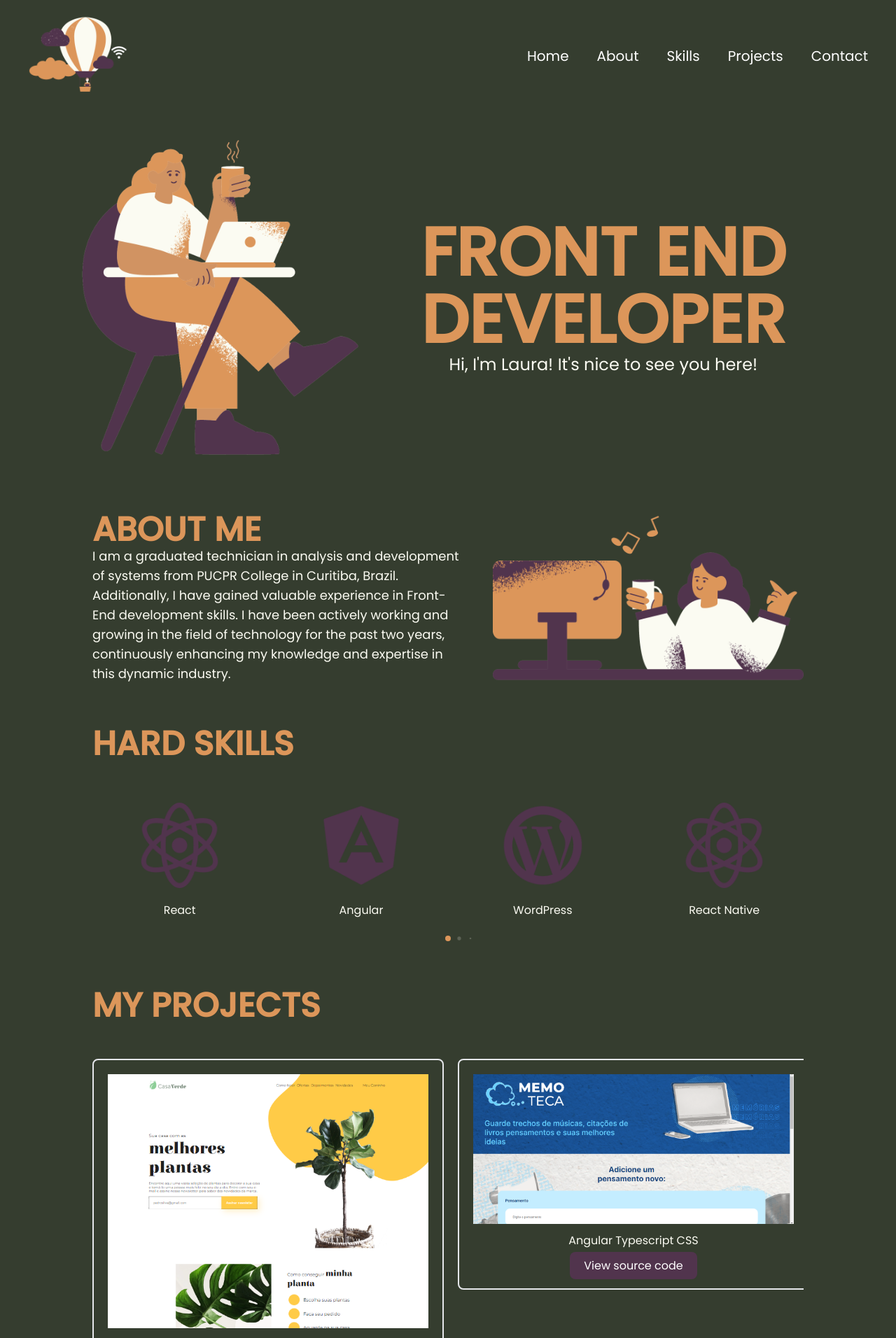
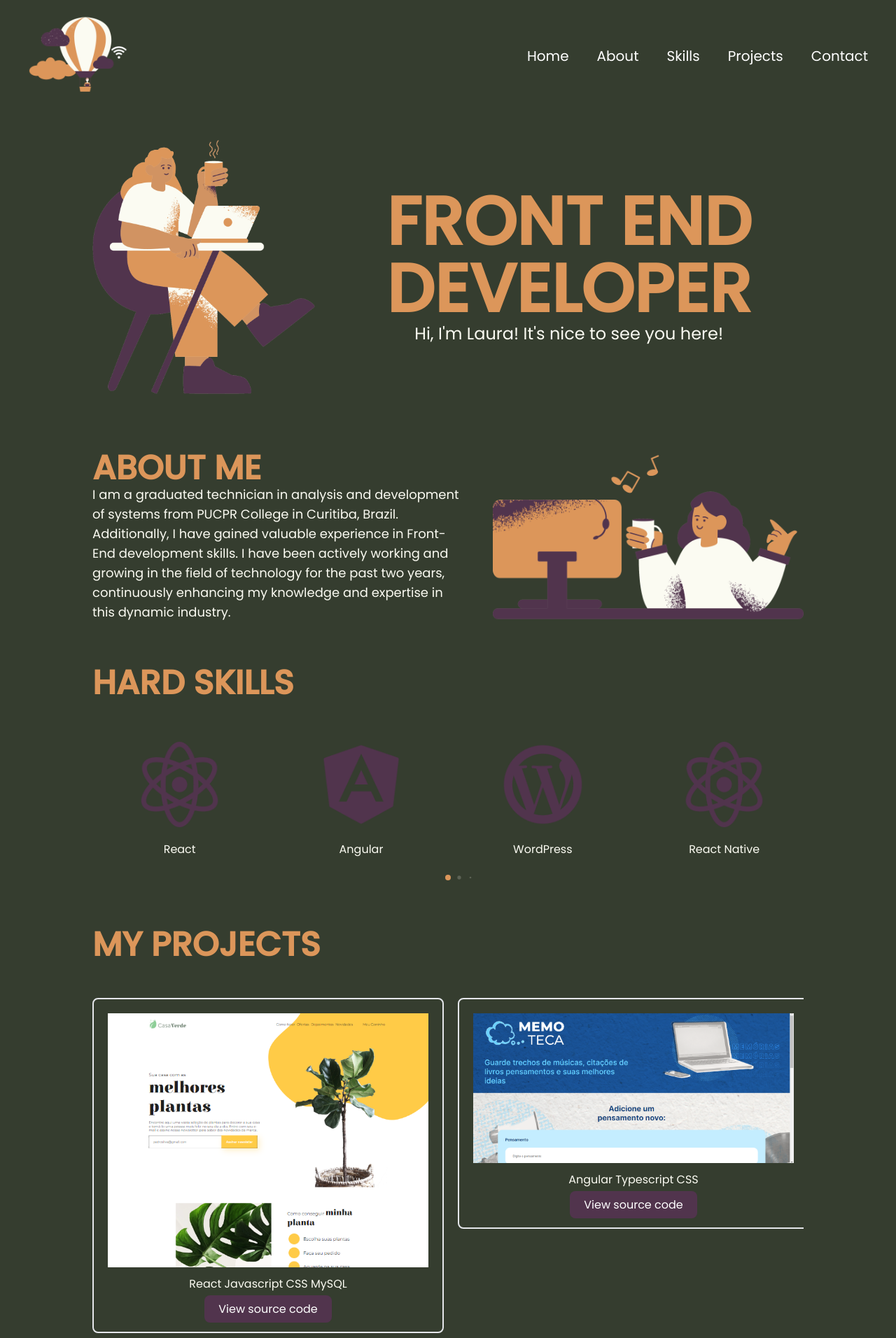
Before and after one commit to laura-2/PortfolioLauraVerbinen, a React (Create React App) app: page / in a window 1280 px wide. Shown: the top 1912 px of the page at 70% size. Built offline with nearby package versions, Linux system fonts and the light colour scheme; the HTML template or start-up script is replaced by a standard one.

Commit message:
width image

```diff
--- a/src/components/Letter/index.tsx
+++ b/src/components/Letter/index.tsx
@@ -17,8 +17,8 @@ export default function Letter({image, alt="Image girl on the computer", title,
                 <img alt={alt} src={image}/>
             </div>
         </section>
-        <section className="xl:flex flex-row gap-10 mx-28 my-10 items-center sm:hidden mobileNavBar" id="page-H">
-        <div className="w-4/6">
+        <section className="xl:flex flex-row gap-5 mx-32 my-10 items-center sm:hidden mobileNavBar" id="page-H">
+        <div className="w-3/6">
             <img alt={alt} src={image}/>
         </div>
         <div className="flex flex-col text-center">
--- a/src/data/projects.js
+++ b/src/data/projects.js
@@ -23,7 +23,7 @@ const projects = [
         website: 'https://casa-verde-coral.vercel.app/',
         alt: 'Project Casa Verde',
         code: 'https://github.com/laura-2/casaVerde',
-        text: 'React Javascript CSS'
+        text: 'React Javascript CSS MySQL'
     },
     {
         image: pensamentos,
```
